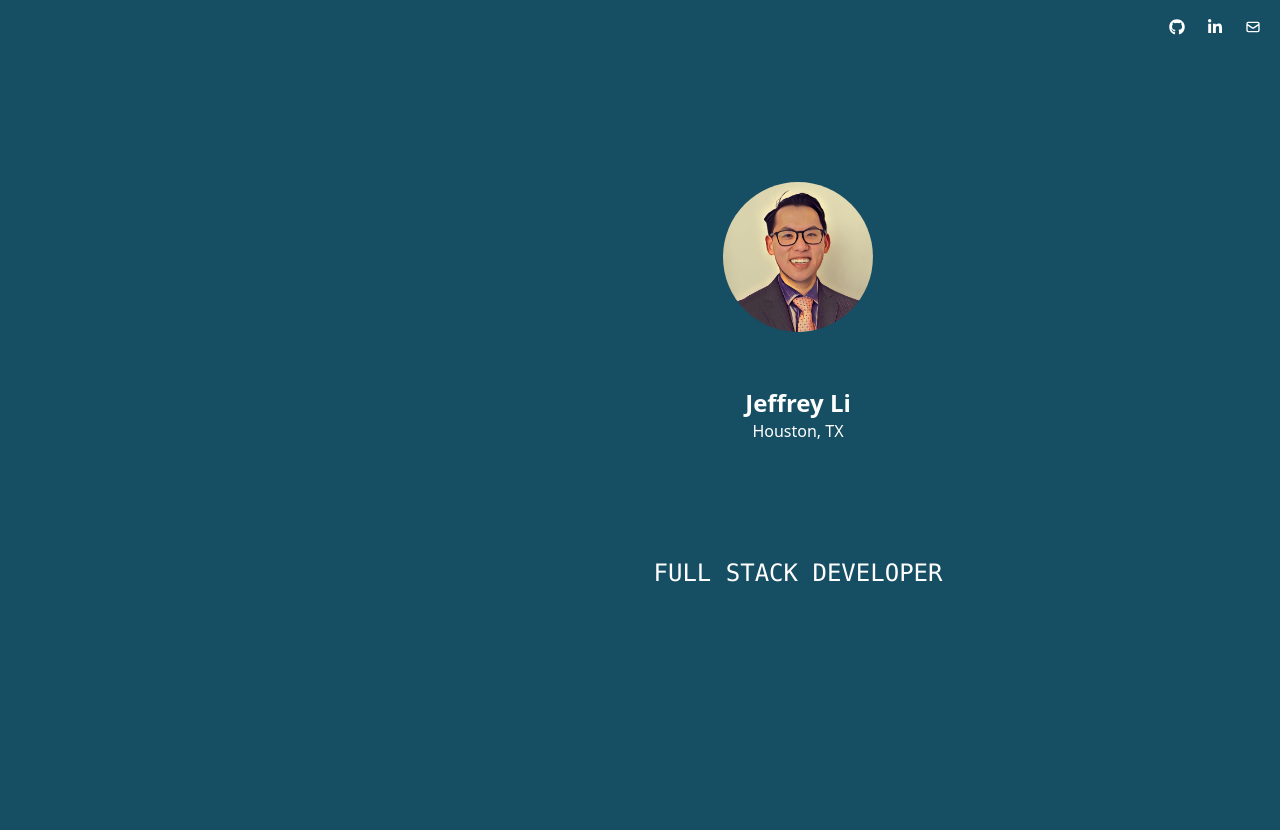
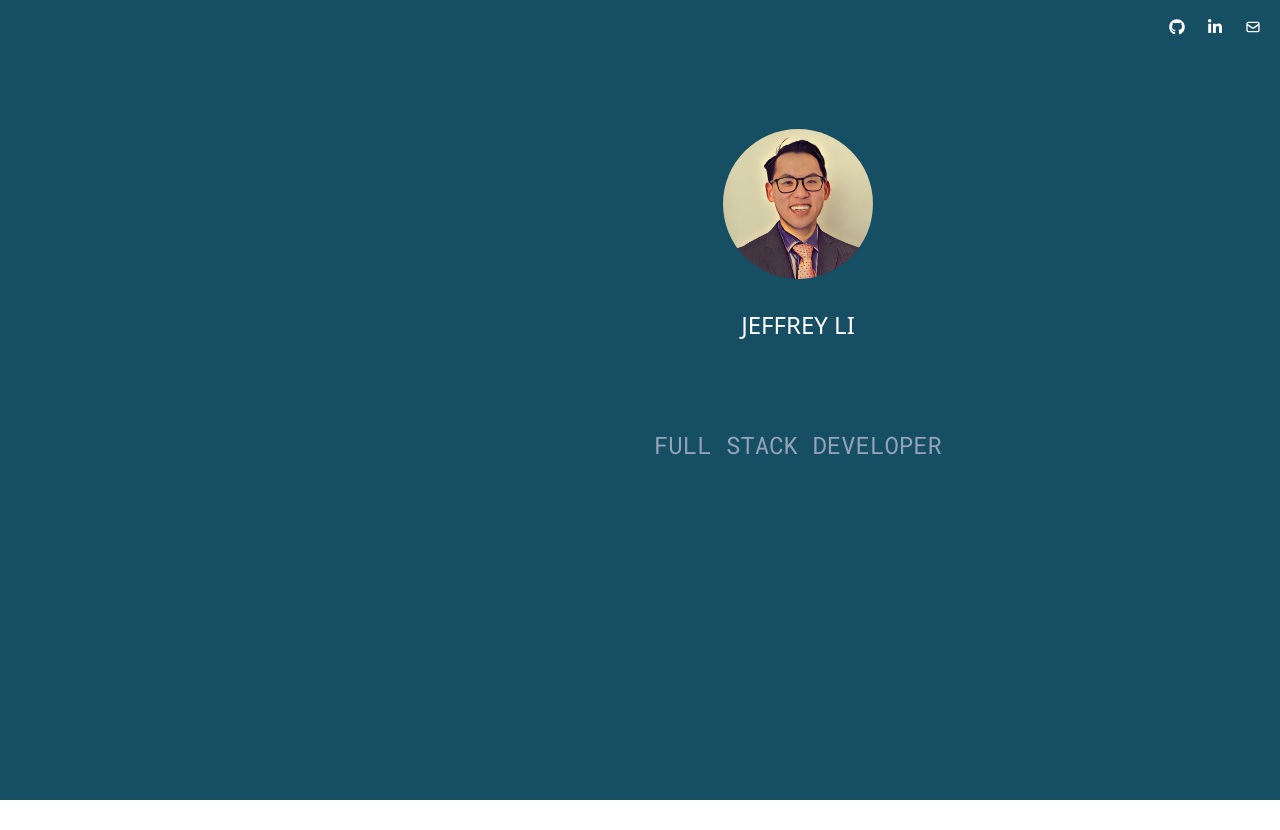
Before and after one commit to JeffLi117/Jeffrey-Li-Website, a Next.js app: page / in a window 1280 px wide. After the commit the page ends 800 px from the top, so only its background shows below. Built offline with nearby package versions, Linux system fonts and the light colour scheme.

Commit message:
Change landing page layout and fonts used; start projects page

```diff
--- a/app/layout.js
+++ b/app/layout.js
@@ -2,6 +2,9 @@ import './globals.css';
 import "@fortawesome/fontawesome-svg-core/styles.css";
 import { config } from "@fortawesome/fontawesome-svg-core";
 import Nav from '@/components/Nav';
+import { Oswald } from 'next/font/google'
+
+const osw = Oswald({ subsets: ['latin'], weight: '400', })
 config.autoAddCss = false;
 
 export const metadata = {
@@ -19,7 +22,7 @@ export default function RootLayout({ children }) {
         <meta httpEquiv="Content-Language" content="en" />
       </head>
       <body>
-        <div className="relative bg-cyan-900 h-full text-white">
+        <div className={`relative bg-cyan-900 h-screen w-full text-white font-sans`}>
           <Nav />
           {children}
         </div>
--- a/app/page.js
+++ b/app/page.js
@@ -1,14 +1,12 @@
 import Image from "next/image";
 import TypingEffect from "@/components/TypingEffect";
 import Headshot_Mononoke_Square from "../public/Headshot_Mononoke_Square.jpg";
-import { FaLaptopCode } from "react-icons/fa";
 
 export default function Home() {
 
   return (
-    <div>
-      <div className="h-1/2 p-2 md:grid md:grid-cols-4">
-        <div className="flex flex-col gap-2 grid grid-rows-5 col-start-2 col-end-5 p-4">
+    <div className="p-2 h-full md:grid md:grid-cols-4">
+      <div className="p-4 h-full grid grid-rows-[16%,16%,16%,16%,16%,16%] md:col-start-2 md:col-end-5">
         <div className="flex items-center justify-center row-start-2 row-end-3">
           <Image
             src={Headshot_Mononoke_Square}
@@ -19,14 +17,12 @@ export default function Home() {
           />
         </div>
         <div className="flex flex-col items-center justify-center row-start-3 row-end-4">
-            <div className="text-2xl font-bold">Jeffrey Li</div>
-            <div>Houston, TX</div>
+          <div className="text-2xl">JEFFREY LI</div>
         </div>
         <div className="flex flex-col items-center justify-center p-2 row-start-4 row-end-5">
           <TypingEffect />
         </div>
       </div>
     </div>
-    </div>
   )
 }
--- /dev/null
+++ b/app/projects/page.js
@@ -0,0 +1,9 @@
+import React from 'react'
+
+function page() {
+  return (
+    <div>page</div>
+  )
+}
+
+export default page
--- a/components/AboutMe.js
+++ b/components/AboutMe.js
@@ -1,10 +1,10 @@
 export default function AboutMe() {
   return (
     <div className="h-screen flex flex-col text-center justify-center items-center gap-4 p-2">
-      <div className="text-3xl text-bold font-mono">A B O U T</div>
+      <div className="text-3xl text-slate-400 text-bold">ABOUT</div>
       <h2 className="text-2xl text-bold">Hello, I'm Jeffrey Li!</h2>
       <p>I'm a full-stack software developer with a background in medicine. I aim to use my combination of skills to bring about a better quality of life for people around the world. I have created front-end components optimizing user experiences at OptiChroniX, an application for patients with dementia and their caretakers.</p>
-      <p>I am in the process of creating <a href="https://github.com/JeffLi117/Not-In-Vein">Not In Vein</a>, a centralized reminder application to help remind donors to keep giving back to others.</p>
+      <p>I'm in the process of creating <a href="https://github.com/JeffLi117/Not-In-Vein">Not In Vein</a>, a centralized reminder application to help remind blood donors to keep giving back to others.</p>
       <p>Outside of software, I enjoy eating all the pizza, reading fantasy novels (especially those with dragons!), binging TV shows, and rock climbing.</p>
     </div>
   )
--- a/components/Nav.js
+++ b/components/Nav.js
@@ -17,10 +17,10 @@ function Nav() {
           onClick={()=> setOpenBurger(!openBurger)}
         />
         {openBurger &&
-          <div className="font-mono text-sm">
-            <Link href="/"><div>HOME</div></Link>
-            <Link href="/about"><div>ABOUT</div></Link>
-            <Link href="/projects"><div>PROJECTS</div></Link>
+          <div className="text-sm">
+            <Link onClick={()=> setOpenBurger(false)} href="/"><div>HOME</div></Link>
+            <Link onClick={()=> setOpenBurger(false)}  href="/about"><div>ABOUT</div></Link>
+            <Link onClick={()=> setOpenBurger(false)}  href="/projects"><div>PROJECTS</div></Link>
           </div>
         }
       </div>
--- a/components/TypingEffect.js
+++ b/components/TypingEffect.js
@@ -1,6 +1,9 @@
 "use client";
 
 import React, { useState, useEffect } from "react";
+import { Roboto_Mono } from "next/font/google";
+
+const rm = Roboto_Mono({ subsets: ['latin'], weight: '400', })
 
 export default function TypingEffect() {
   const titles = ["SOFTWARE ENGINEER", "FULL STACK DEVELOPER", "PIZZA LOVER", "DOCTOR TO DEV"];
@@ -56,7 +59,7 @@ export default function TypingEffect() {
     };
   }, [givenIndex]);
 
-  return <h3 className="font-mono text-2xl font-light flex justify-left items-center">
+  return <h3 className={`text-2xl font-light flex justify-left items-center text-slate-400 ${rm.className}`}>
     {displayText}
   </h3>;
 }
```
Also changed, not shown: 1 other file (tests, documents, lock files or other folders). Lines whose indentation alone changed are shown as unchanged.
